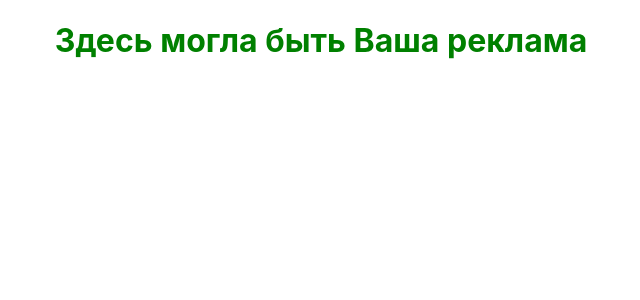
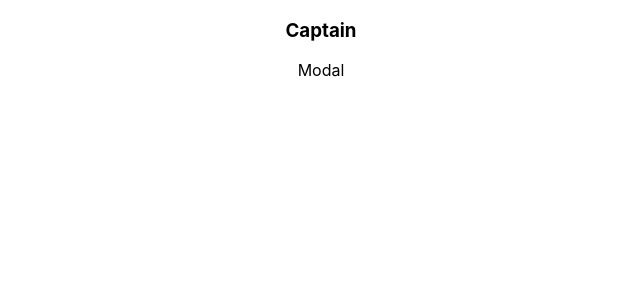
Before and after one commit to Luddendorf/kt-tool, a React (Create React App) app: page / in a window 1280 px wide. Shown: the top 300 px of the page, without its empty margins (319-959 px from the left). Built offline with nearby package versions, Linux system fonts and the light colour scheme.

Commit message:
initial commit - add sass

```diff
--- a/package.json
+++ b/package.json
@@ -34,5 +34,9 @@
       "last 1 firefox version",
       "last 1 safari version"
     ]
+  },
+  "devDependencies": {
+    "node-sass": "^5.0.0",
+    "sass-loader": "^11.0.1"
   }
 }
--- a/src/App.js
+++ /dev/null
@@ -1,32 +0,0 @@
-import logo from './logo.svg';
-import './App.css';
-import Greetings from './components/Greetings';
-import SimpleForm from './components/simple-form/SimpleForm';
-
-function App() {
-  return (
-    <div className="App">
-     { /* <header className="App-header">
-        <img src={logo} className="App-logo" alt="logo" />
-        <p>
-          Edit <code>src/App.js</code> and save to reload. Hello amigo
-        </p>
-        <a
-          className="App-link"
-          href="https://reactjs.org"
-          target="_blank"
-          rel="noopener noreferrer"
-        >
-          Learn React
-        </a>
-      </header> */ }
-
-        { /* <SimpleForm />
-        <Greetings firstName="Bob" lastName="Oldman"  /> */}
-        <h1 style={{color: "green"}}>Здесь могла быть Ваша реклама</h1>
-
-    </div>
-  );
-}
-
-export default App;
--- /dev/null
+++ b/src/App.jsx
@@ -0,0 +1,16 @@
+import React from 'react'
+import './App.css';
+import Square from './components/button-simple/Square'
+import Header from './components/Header/Header';
+
+
+function App() {
+  return (
+    <div className="App">
+      <Header/>
+         {/* <Square /> */}
+    </div>
+  );
+}
+
+export default App;
--- /dev/null
+++ b/src/components/Header/Header.jsx
@@ -0,0 +1,16 @@
+import React from 'react'
+
+const Header = () => (
+  <div className='header'>
+        <div className="header__container container">
+            <div className="header__title">
+                <h3>Captain</h3>
+            </div>
+            <div className="header__navList">
+                <div className="header__navList--item">Modal</div>
+            </div>
+        </div>
+  </div>
+);
+
+export default Header;
--- a/src/components/button-simple/Square.js
+++ b/src/components/button-simple/Square.jsx
@@ -1,4 +1,6 @@
-class Square extends React.Component {
+import { Component } from 'react'
+
+export default class Square extends Component {
   constructor(props) {
     super(props);
     this.state = {
--- a/src/index.js
+++ b/src/index.js
@@ -2,7 +2,8 @@ import React from 'react';
 import ReactDOM from 'react-dom';
 import './index.css';
 import App from './App';
-import reportWebVitals from './reportWebVitals';
+import './scss/main.scss';
+
 
 ReactDOM.render(
   <React.StrictMode>
@@ -10,8 +11,3 @@ ReactDOM.render(
   </React.StrictMode>,
   document.getElementById('root')
 );
-
-// If you want to start measuring performance in your app, pass a function
-// to log results (for example: reportWebVitals(console.log))
-// or send to an analytics endpoint. Learn more: https://bit.ly/CRA-vitals
-reportWebVitals();
--- /dev/null
+++ b/src/scss/main.scss
@@ -0,0 +1 @@
+@import "partials/header";
```
Also changed, not shown: src/scss/partials/_header.scss (added), 1 other file (tests, documents, lock files or other folders).
